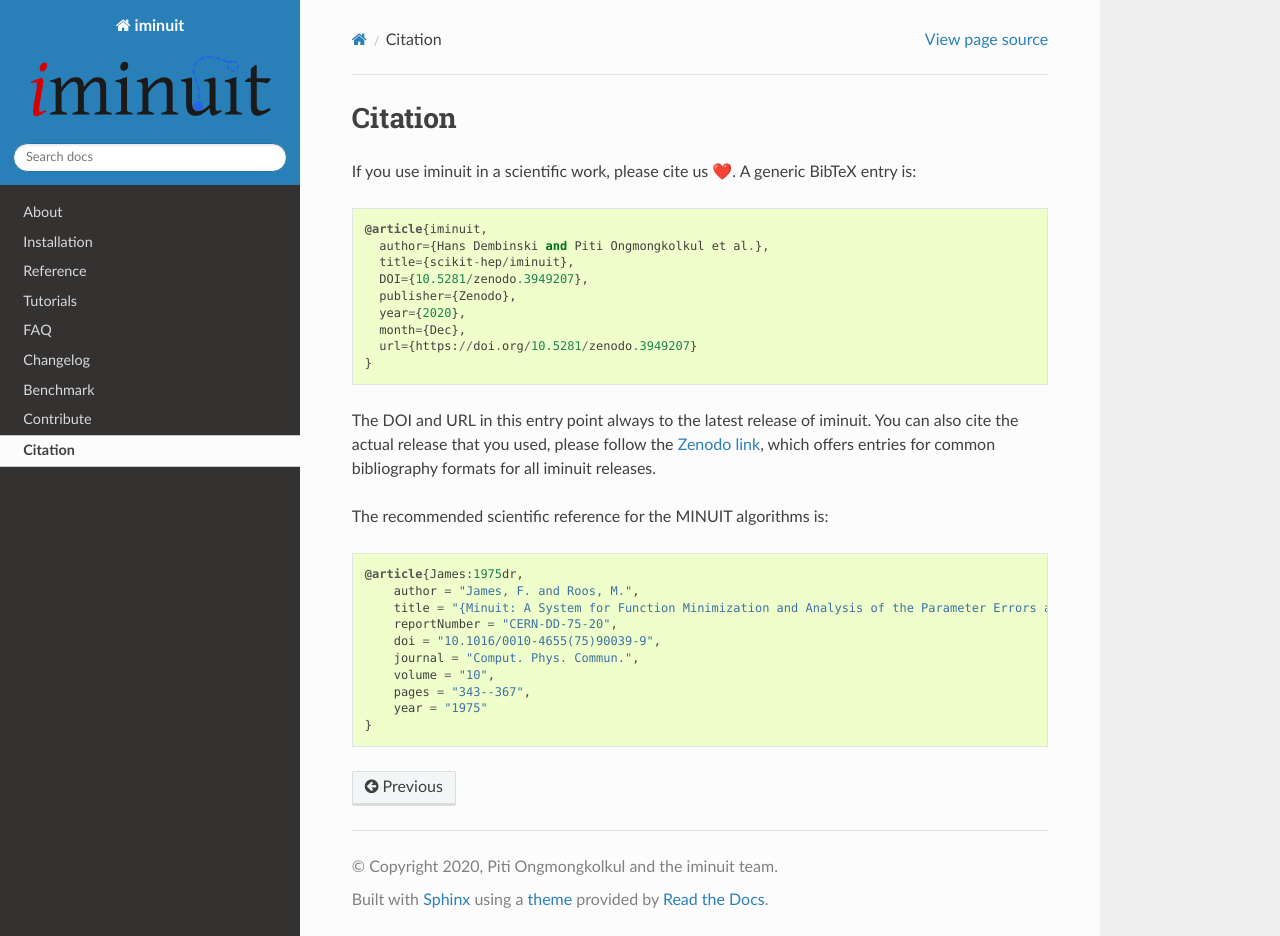
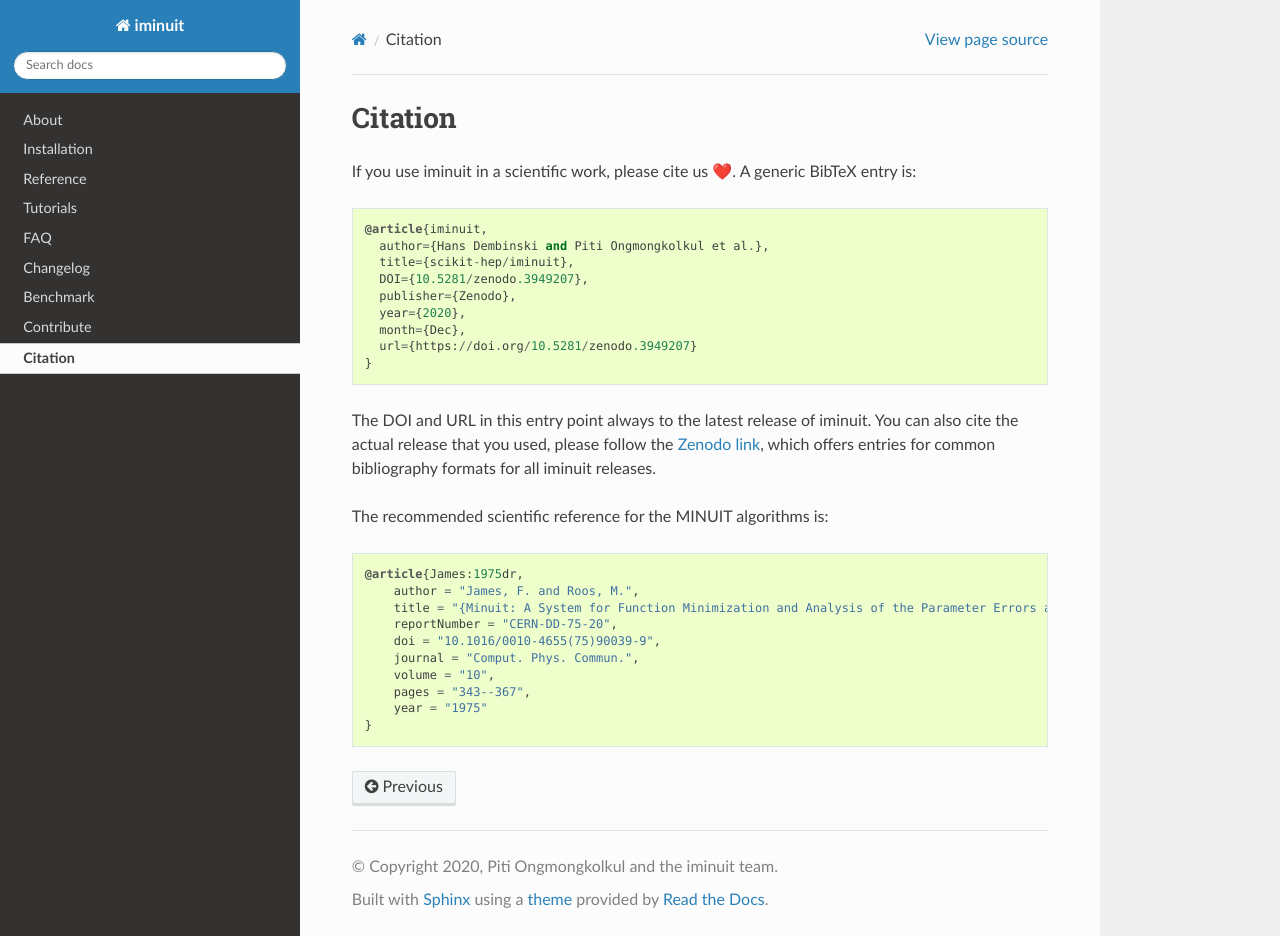
Before and after one commit to scikit-hep/iminuit, a Sphinx documentation site: the page built from doc/citation.rst, in a window 1280 px wide and 936 px high. Built offline with Sphinx 7.4.7 and the Read the Docs theme 2.0.0, drawn with Linux system fonts in a browser that asks for light colours; the version number could not be read and is left out.

Commit message:
fix logo in docs

```diff
--- a/doc/conf.py
+++ b/doc/conf.py
@@ -109,7 +109,7 @@
 
 # autodoc_member_order = "bysource"
 
-html_logo = "_static/iminuit_logo.svg"
+# html_logo = "_static/iminuit_logo.svg"
 
 # The name of an image file (within the static path) to use as favicon of the
 # docs.  This file should be a Windows icon file (.ico) being 16x16 or 32x32
```
